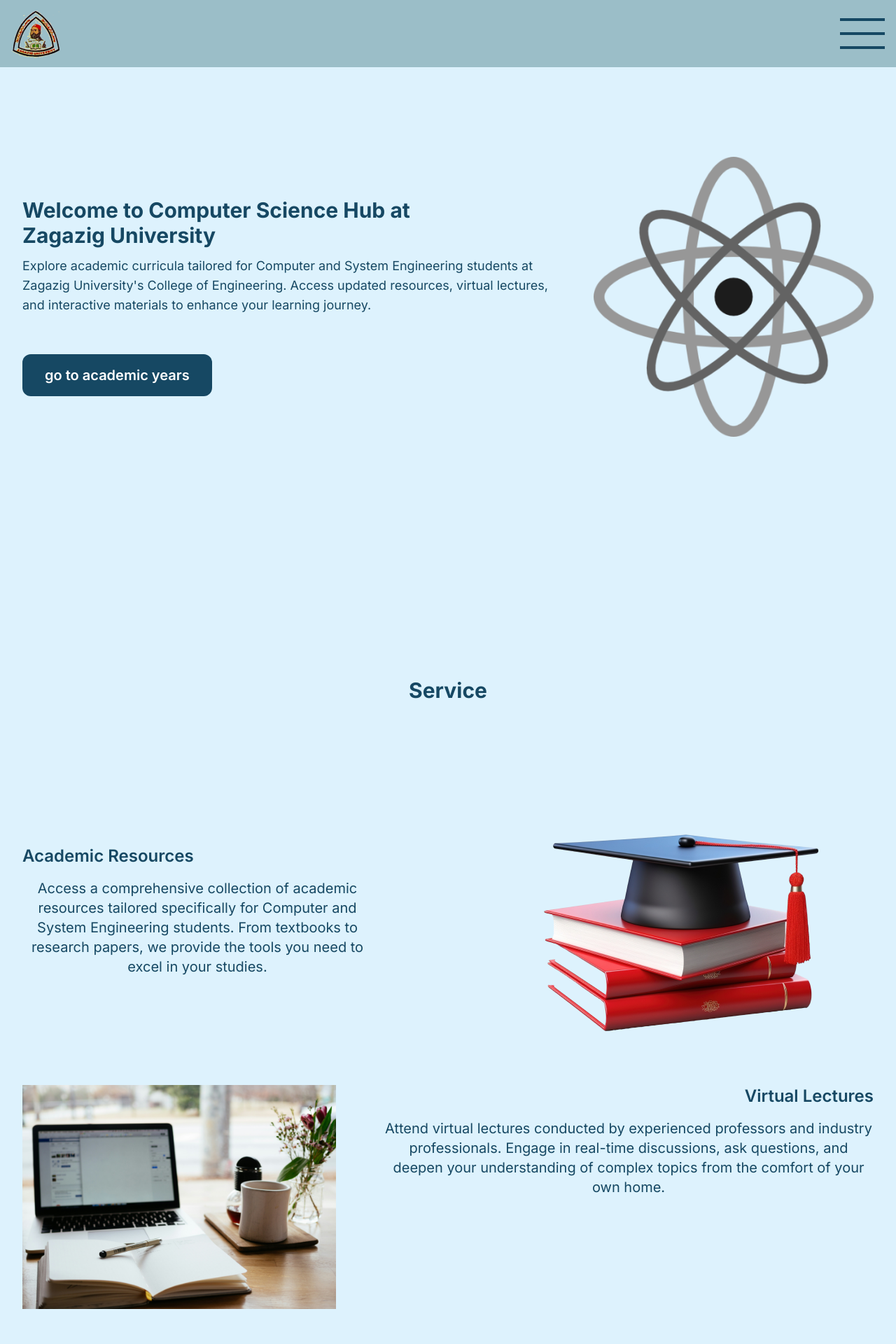
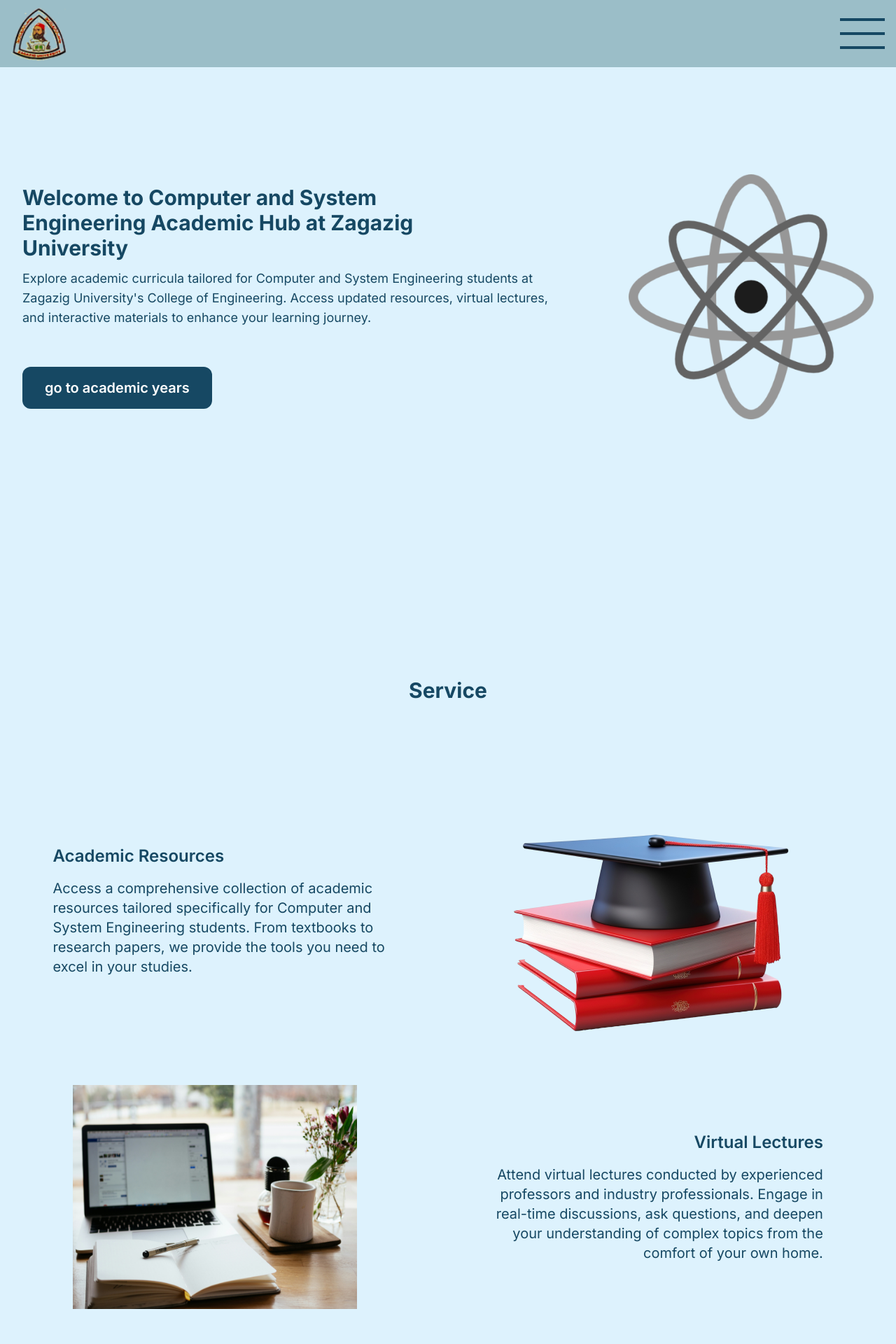
Before and after one commit to MahmoudKhalid22/college-site, a Next.js app: page / in a window 1280 px wide. Shown: the top 1920 px of the page at 70% size. Built offline with nearby package versions, Linux system fonts and the light colour scheme.

Commit message:
chore: refactor pages for eslint

```diff
--- a/app/components/Hero.tsx
+++ b/app/components/Hero.tsx
@@ -1,3 +1,5 @@
+"use client";
+import Image from "next/image";
 import React from "react";
 
 function Hero() {
@@ -7,22 +9,26 @@ function Hero() {
       id="home"
     >
       <div>
-        <img
+        <Image
           src="/hero.png"
           alt="hero"
-          className="w-[25rem] h-[25rem] hidden lg:block object-contain"
+          loading="lazy"
+          width={350}
+          height={350}
+          className=" hidden lg:block object-contain"
         />
       </div>
-      <div className=" flex flex-col items-center justify-center text-center md:text-start md:justify-start md:items-start gap-14">
+      <div className="flex flex-col items-center justify-center text-center md:text-start md:justify-start md:items-start gap-14">
         <div className="flex flex-col gap-3">
           <h1 className="text-lg md:text-3xl font-bold md:w-[650px] text-[#164863] leading-normal">
-            Welcome to Computer Science Hub at Zagazig University
+            Welcome to Computer and System Engineering Academic Hub at Zagazig
+            University
           </h1>
           <p className="text-sm md:text-lg text-[#164863] md:w-[770px] leading-loose">
             Explore academic curricula tailored for Computer and System
-            Engineering students at Zagazig University's College of Engineering.
-            Access updated resources, virtual lectures, and interactive
-            materials to enhance your learning journey.
+            Engineering students at Zagazig University&apos;s College of
+            Engineering. Access updated resources, virtual lectures, and
+            interactive materials to enhance your learning journey.
           </p>
         </div>
         <button className="bg-[#164863] text-white md:font-semibold md:text-xl mx-auto md:mx-0  text-sm px-4 py-2 md:px-8 md:py-4 w-fit rounded-md md:rounded-xl hover:bg-[#0f3245] transition-colors duration-300">
--- a/app/components/Navbar.tsx
+++ b/app/components/Navbar.tsx
@@ -1,6 +1,8 @@
 "use client";
+import Image from "next/image";
 import React, { useState } from "react";
 import { Link } from "react-scroll";
+import logo from "../../public/logo.png";
 
 const Navbar = () => {
   const [isOpen, setIsOpen] = useState(false);
@@ -9,7 +11,7 @@ const Navbar = () => {
     <>
       <div className="fixed w-full top-0 left-0 flex items-center justify-between h-24 bg-[#9BBEC8] px-4 ">
         <div>
-          <img src="/logo.png" alt="logo" />
+          <Image src={logo} alt="logo" width={80} height={80} />
         </div>
         <div
           className="flex flex-col gap-2 md:gap-4 cursor-pointer"
--- a/app/components/Service.tsx
+++ b/app/components/Service.tsx
@@ -1,18 +1,22 @@
+"use client";
 import React from "react";
+import Image from "next/image";
+import service_1 from "../../public/service_1.png";
+import service_2 from "../../public/service_2.png";
 
 function Service() {
   return (
-    <div className=" py-36" id="service">
+    <div className="py-36" id="service">
       <h2 className="text-2xl md:text-3xl font-bold text-center text-[#164863] mb-12">
         Service
       </h2>
       <div className="flex flex-col gap-20 md:gap-0">
-        <div className="flex flex-col-reverse md:flex-row items-center justify-between">
+        <div className="flex flex-col-reverse md:flex-row items-center justify-around">
           <div className="flex flex-col items-center md:items-start gap-4">
-            <p className="text-lg md:text-2xl font-semibold text-[#164863] ">
+            <p className="text-lg md:text-2xl font-semibold text-[#164863]">
               Academic Resources
             </p>
-            <p className="text-sm md:text-xl leading-loose md:w-[500px] text-[#164863] text-center">
+            <p className="text-sm md:text-xl leading-loose md:w-[500px] text-[#164863] md:text-left text-center">
               Access a comprehensive collection of academic resources tailored
               specifically for Computer and System Engineering students. From
               textbooks to research papers, we provide the tools you need to
@@ -20,15 +24,21 @@ function Service() {
             </p>
           </div>
           <div>
-            <img src="/service_1.png" alt="academic lectures" />
+            <Image
+              src={service_1}
+              alt="academic lectures"
+              loading="lazy"
+              // width={null}
+              // height={null}
+            />
           </div>
         </div>
-        <div className="flex flex-col-reverse gap-8 md:gap-0 md:flex-row-reverse  items-start justify-between">
+        <div className="flex flex-col-reverse gap-8 md:gap-0 md:flex-row-reverse  items-center justify-around">
           <div className="flex flex-col md:items-end gap-4 items-center">
-            <p className="text-lg md:text-2xl font-semibold text-[#164863] ">
+            <p className="text-lg md:text-2xl font-semibold text-[#164863]">
               Virtual Lectures
             </p>
-            <p className="text-sm md:text-xl leading-loose md:w-[700px] text-[#164863] text-center">
+            <p className="text-sm md:text-xl leading-loose md:w-[500px] text-[#164863] md:text-right text-center">
               Attend virtual lectures conducted by experienced professors and
               industry professionals. Engage in real-time discussions, ask
               questions, and deepen your understanding of complex topics from
@@ -36,10 +46,11 @@ function Service() {
             </p>
           </div>
           <div>
-            <img
-              src="/service_2.png"
+            <Image
+              src={service_2}
               alt="virtual lectures"
-              className="w-[20rem] h-[12rem] md:w-[28rem] md:h-[20rem]"
+              className="w-[20rem] h-[12rem] md:w-[95%] md:h-[20rem]"
+              loading="lazy"
             />
           </div>
         </div>
--- a/app/components/Years.tsx
+++ b/app/components/Years.tsx
@@ -7,7 +7,7 @@ const Years = () => {
     <>
       <div className="my-36 flex flex-col gap-20" id="years">
         <p className="text-3xl font-bold text-center text-[#164863]">Years</p>
-        <div className=" flex items-center justify-center flex-wrap gap-20">
+        <div className="flex items-center justify-center flex-wrap gap-20">
           <div className="">
             <div className="flex items-center justify-center bg-[#427D9D] w-[15rem] h-[15rem]">
               <span className="font-semibold text-5xl text-center text-[#ddf2fd]">
```
